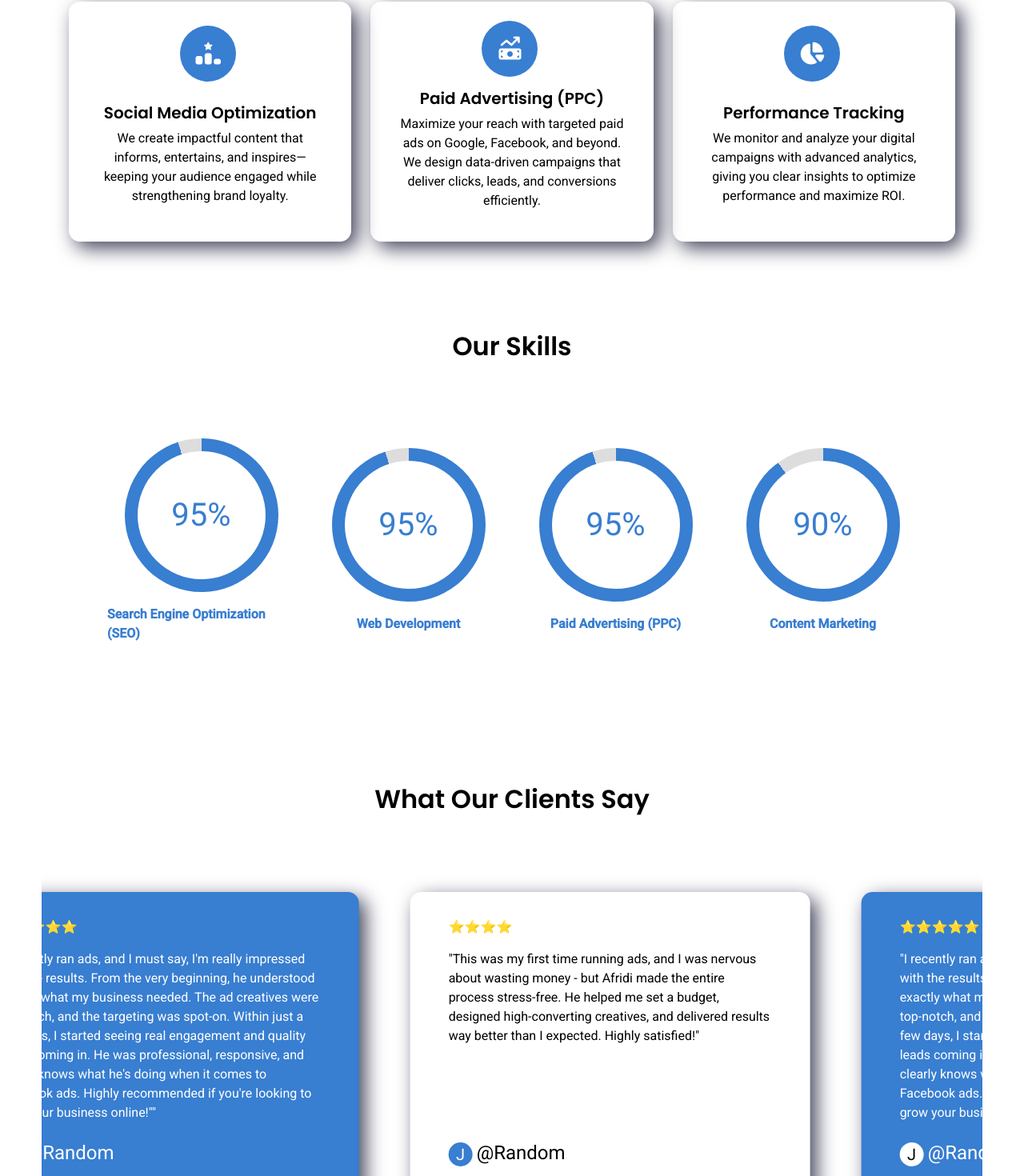
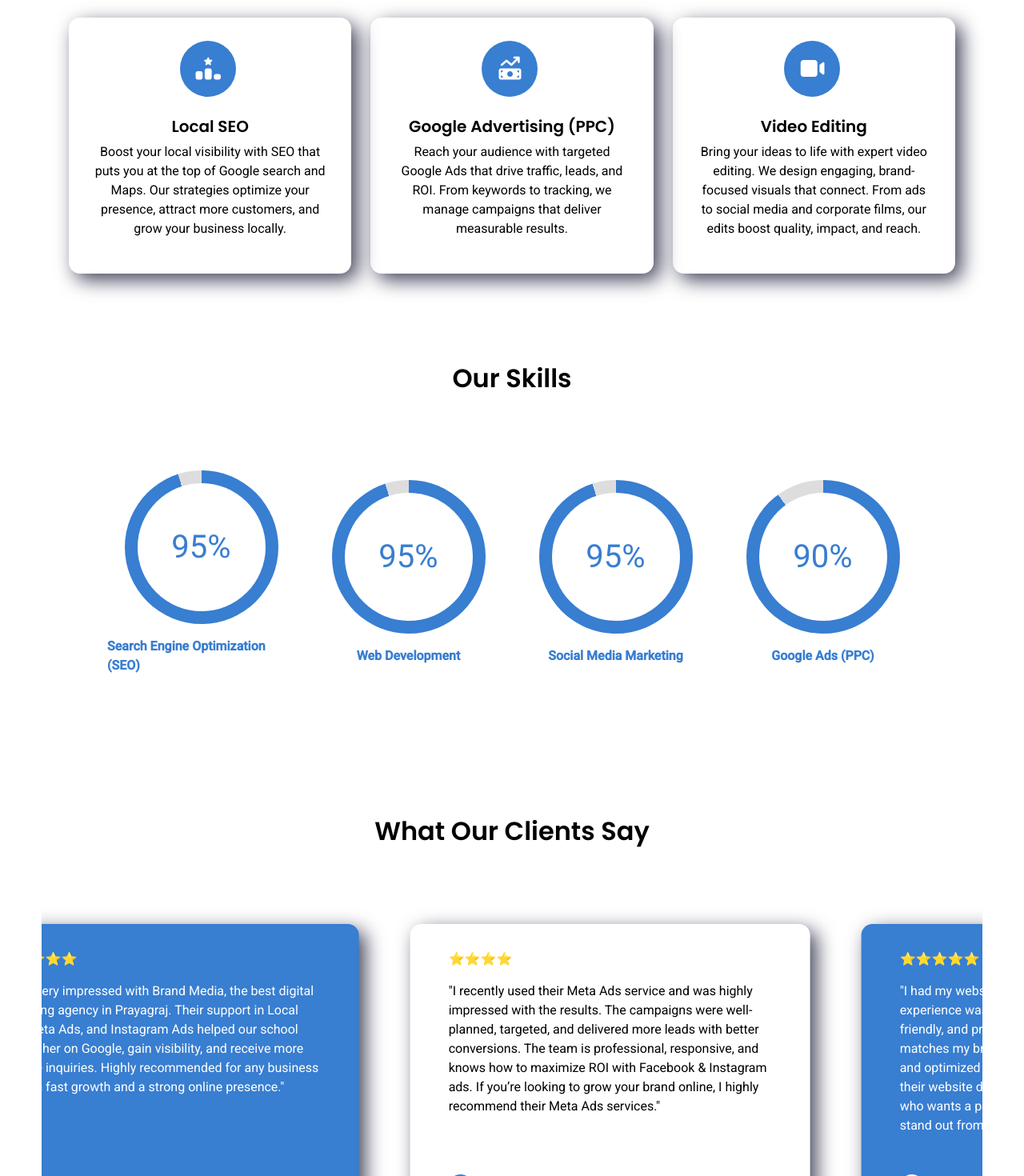
Before and after one commit to Pranjalsingh2233/BrandMedia, a React (Vite) app: page /services in a window 1280 px wide. Shown: the part 999-2469 px from the top of the page at 80% size. Built offline with nearby package versions, Linux system fonts and the light colour scheme.

Commit message:
added content

```diff
--- a/src/components/ContactForm.jsx
+++ b/src/components/ContactForm.jsx
@@ -50,7 +50,7 @@ export default function ContactForm() {
             </div>
             <div className="col-10">
               <h5>Phone Number</h5>
-              <p>+91 902 684 0092</p>
+              <p>+91 945-287-3121</p>
             </div>
             <div className="col-2 mb-3">
               <i
@@ -60,7 +60,7 @@ export default function ContactForm() {
             </div>
             <div className="col-10">
               <h5>Email Address</h5>
-              <p>BrandMedia@gmail.com</p>
+              <p>brandmedia10112003@gmail.com</p>
             </div>
           </div>
         </div>
--- a/src/components/Footer.jsx
+++ b/src/components/Footer.jsx
@@ -72,7 +72,7 @@ function Footer() {
               </div>
               <div className="col-10">
                 <div>Phone Number</div>
-                <p>+91 902 684 0092</p>
+                <p>+91 945-287-3121</p>
               </div>
               <div className="col-2 mb-3">
                 <i
@@ -82,7 +82,7 @@ function Footer() {
               </div>
               <div className="col-10">
                 <div>Email Address</div>
-                <p>BrandMedia@gmail.com</p>
+                <p>brandmedia10112003@gmail.com</p>
               </div>
             </div>
           </div>
--- a/src/components/ReviewCard.jsx
+++ b/src/components/ReviewCard.jsx
@@ -28,8 +28,8 @@ export default function ReviewCard() {
                 satisfied!"
               </p>
               <div className="profile-wrapper mt-auto">
-                <div className="profile">J</div>
-                <div className="fs-4 mb-1">@Random</div>
+                <div className="profile">S</div>
+                <div className="fs-4 mb-1">Shraddha Yadav</div>
               </div>
             </div>
             <div
@@ -40,23 +40,21 @@ export default function ReviewCard() {
             >
               <div className="mb-3">⭐⭐⭐⭐⭐</div>
               <p>
-                "I recently ran ads, and I must say, I'm really impressed with
-                the results. From the very beginning, he understood exactly what
-                my business needed. The ad creatives were top-notch, and the
-                targeting was spot-on. Within just a few days, I started seeing
-                real engagement and quality leads coming in. He was
-                professional, responsive, and clearly knows what he's doing when
-                it comes to Facebook ads. Highly recommended if you're looking
-                to grow your business online!""
+                "We’re very impressed with Brand Media, the best digital
+                marketing agency in Prayagraj. Their support in Local SEO, Meta
+                Ads, and Instagram Ads helped our school rank higher on Google,
+                gain visibility, and receive more genuine inquiries. Highly
+                recommended for any business wanting fast growth and a strong
+                online presence."
               </p>
               <div className="profile-wrapper mt-auto">
                 <div
                   className="profile"
                   style={{ backgroundColor: "#fff", color: "#000" }}
                 >
-                  J
+                  W
                 </div>
-                <div className="fs-4 mb-1">@Random</div>
+                <div className="fs-4 mb-1">Wonder Kids Pre-School</div>
               </div>{" "}
             </div>
             <div
@@ -66,15 +64,16 @@ export default function ReviewCard() {
             >
               <div className="mb-3">⭐⭐⭐⭐</div>
               <p>
-                "This was my first time running ads, and I was nervous about
-                wasting money - but Afridi made the entire process stress-free.
-                He helped me set a budget, designed high-converting creatives,
-                and delivered results way better than I expected. Highly
-                satisfied!"
+                "I recently used their Meta Ads service and was highly impressed
+                with the results. The campaigns were well-planned, targeted, and
+                delivered more leads with better conversions. The team is
+                professional, responsive, and knows how to maximize ROI with
+                Facebook & Instagram ads. If you’re looking to grow your brand
+                online, I highly recommend their Meta Ads services."
               </p>
               <div className="profile-wrapper mt-auto">
-                <div className="profile">J</div>
-                <div className="fs-4 mb-1">@Random</div>
+                <div className="profile">A</div>
+                <div className="fs-4 mb-1">Ahmed ALi</div>
               </div>{" "}
             </div>
             <div
@@ -85,23 +84,22 @@ export default function ReviewCard() {
             >
               <div className="mb-3">⭐⭐⭐⭐⭐</div>
               <p>
-                "I recently ran ads, and I must say, I'm really impressed with
-                the results. From the very beginning, he understood exactly what
-                my business needed. The ad creatives were top-notch, and the
-                targeting was spot-on. Within just a few days, I started seeing
-                real engagement and quality leads coming in. He was
-                professional, responsive, and clearly knows what he's doing when
-                it comes to Facebook ads. Highly recommended if you're looking
-                to grow your business online!""
+                "I had my website designed by their team and the experience was
+                excellent. They delivered a modern, user-friendly, and
+                professional-looking site that perfectly matches my brand. The
+                design is clean, mobile-friendly, and optimized for performance.
+                I highly recommend their website designing services to any
+                business owner who wants a professional online presence and
+                wants to stand out from the competition."
               </p>
               <div className="profile-wrapper mt-auto">
                 <div
                   className="profile"
                   style={{ backgroundColor: "#fff", color: "#000" }}
                 >
-                  J
+                  A
                 </div>
-                <div className="fs-4 mb-1">@Random</div>
+                <div className="fs-4 mb-1">Amish Rao</div>
               </div>{" "}
             </div>
             {/* Duplicate review for smooth animation */}
@@ -119,8 +117,8 @@ export default function ReviewCard() {
                 satisfied!"
               </p>
               <div className="profile-wrapper mt-auto">
-                <div className="profile">J</div>
-                <div className="fs-4 mb-1">@Random</div>
+                <div className="profile">S</div>
+                <div className="fs-4 mb-1">Shraddha Yadav</div>
               </div>{" "}
             </div>
             <div
@@ -131,23 +129,21 @@ export default function ReviewCard() {
             >
               <div className="mb-3">⭐⭐⭐⭐⭐</div>
               <p>
-                "I recently ran ads, and I must say, I'm really impressed with
-                the results. From the very beginning, he understood exactly what
-                my business needed. The ad creatives were top-notch, and the
-                targeting was spot-on. Within just a few days, I started seeing
-                real engagement and quality leads coming in. He was
-                professional, responsive, and clearly knows what he's doing when
-                it comes to Facebook ads. Highly recommended if you're looking
-                to grow your business online!""
+                "We’re very impressed with Brand Media, the best digital
+                marketing agency in Prayagraj. Their support in Local SEO, Meta
+                Ads, and Instagram Ads helped our school rank higher on Google,
+                gain visibility, and receive more genuine inquiries. Highly
+                recommended for any business wanting fast growth and a strong
+                online presence."
               </p>
               <div className="profile-wrapper mt-auto">
                 <div
                   className="profile"
                   style={{ backgroundColor: "#fff", color: "#000" }}
                 >
-                  J
+                  W
                 </div>
-                <div className="fs-4 mb-1">@Random</div>
+                <div className="fs-4 mb-1">Wonder Kids Pre-School</div>
               </div>{" "}
             </div>
             <div
@@ -157,15 +153,16 @@ export default function ReviewCard() {
             >
               <div className="mb-3">⭐⭐⭐⭐</div>
               <p>
-                "This was my first time running ads, and I was nervous about
-                wasting money - but Afridi made the entire process stress-free.
-                He helped me set a budget, designed high-converting creatives,
-                and delivered results way better than I expected. Highly
-                satisfied!"
+                "I recently used their Meta Ads service and was highly impressed
+                with the results. The campaigns were well-planned, targeted, and
+                delivered more leads with better conversions. The team is
+                professional, responsive, and knows how to maximize ROI with
+                Facebook & Instagram ads. If you’re looking to grow your brand
+                online, I highly recommend their Meta Ads services."
               </p>
               <div className="profile-wrapper mt-auto">
-                <div className="profile">J</div>
-                <div className="fs-4 mb-1">@Random</div>
+                <div className="profile">A</div>
+                <div className="fs-4 mb-1">Ahmed ALi</div>
               </div>{" "}
             </div>
             <div
@@ -176,23 +173,22 @@ export default function ReviewCard() {
             >
               <div className="mb-3">⭐⭐⭐⭐⭐</div>
               <p>
-                "I recently ran ads, and I must say, I'm really impressed with
-                the results. From the very beginning, he understood exactly what
-                my business needed. The ad creatives were top-notch, and the
-                targeting was spot-on. Within just a few days, I started seeing
-                real engagement and quality leads coming in. He was
-                professional, responsive, and clearly knows what he's doing when
-                it comes to Facebook ads. Highly recommended if you're looking
-                to grow your business online!""
+                "I had my website designed by their team and the experience was
+                excellent. They delivered a modern, user-friendly, and
+                professional-looking site that perfectly matches my brand. The
+                design is clean, mobile-friendly, and optimized for performance.
+                I highly recommend their website designing services to any
+                business owner who wants a professional online presence and
+                wants to stand out from the competition."
               </p>
               <div className="profile-wrapper mt-auto">
                 <div
                   className="profile"
                   style={{ backgroundColor: "#fff", color: "#000" }}
                 >
-                  J
+                  A
                 </div>
-                <div className="fs-4 mb-1">@Random</div>
+                <div className="fs-4 mb-1">Amish Rao</div>
               </div>{" "}
             </div>
           </div>
--- a/src/components/SeoSection.jsx
+++ b/src/components/SeoSection.jsx
@@ -6,14 +6,14 @@ export default function SeoSection() {
     <div className="container-fluid wrapper p-md3">
       <div className="text-center p-md-5 pt-5 pb-5 text-white">
         <h2 className="mb-4" style={{ lineHeight: "1.5" }}>
-          Ready to Take Your SEO to
+          Take Your Social Media Marketing to
           <br /> the Next Level
         </h2>
         <p>
-          Our proven SEO strategies go beyond rankings — they increase your
-          website’s visibility, bring in the right audience,
-          <br /> and create a seamless user experience that converts visitors
-          into customers.
+          Our proven Social Media Marketing strategies go beyond posts — they
+          build brand visibility, engage the right audience,
+          <br /> and create meaningful connections that convert followers into
+          customers.
         </p>
         <Link to="/contact" className="my-btn mt-3">
           Get Your Free Consultation
--- a/src/components/Skills.jsx
+++ b/src/components/Skills.jsx
@@ -7,8 +7,8 @@ export default function Skills() {
   const content = [
     "Search Engine Optimization (SEO)",
     "Web Development",
-    "Paid Advertising (PPC)",
-    "Content Marketing",
+    "Social Media Marketing",
+    "Google Ads (PPC)",
   ];
 
   const { ref, inView } = useInView({
--- a/src/components/Team.jsx
+++ b/src/components/Team.jsx
@@ -17,7 +17,7 @@ export default function Team() {
             </div>
             <p>
               <b>Afridi Khan </b>
-              <br /> Founder & SEO
+              <br /> Founder & SMM
             </p>
           </div>
         </div>
@@ -34,7 +34,7 @@ export default function Team() {
             <p>
               <b> Pranjal Singh </b>
               <br />
-              Founder & Full-Stack Web Developer
+              Co-Founder & Full-Stack Web Developer
             </p>
           </div>
         </div>
@@ -51,7 +51,7 @@ export default function Team() {
             <p>
               <b> Virendra Tiwari </b>
               <br />
-              Gandu Gutka
+              Co-Founder & Google Ads
             </p>
           </div>
         </div>
--- a/src/index.css
+++ b/src/index.css
@@ -79,7 +79,7 @@ a {
 }
 
 .custom-card {
-    height: 300px;
+    height: 320px;
     width: 100%;
     padding: 1rem 2rem;
     position: relative;
--- a/src/pages/Home.jsx
+++ b/src/pages/Home.jsx
@@ -149,38 +149,43 @@ export default function Home() {
           <div className="col-xl-4 col-md-6">
             {" "}
             <Card
-              title="Social Engine Marketing"
-              para="Strengthen your brand identity and connect with your audience through impactful social media. Our tailored campaigns spark engagement and grow your community."
+              title="Social Media Marketing"
+              para="We create and manage high-performing Facebook and Instagram ad campaigns that build brand awareness, generate quality leads, and boost sales conversions for your business."
               icon="fa-solid fa-flag"
             />
           </div>
           <div className="col-xl-4 col-md-6">
             <Card
               title="Website Design and Development"
-              para="Create a powerful first impression with a sleek, user-friendly website. Our expert design and development services ensure a seamless experience that drives results."
+              para="Create a strong online presence with a modern, user-friendly website. Our expert web design and development services help your business stand out and deliver a seamless experience to your customers
+."
               icon="fa-solid fa-code"
             />
           </div>
           <div className="col-xl-4 col-md-6">
             {" "}
             <Card
-              title="Social Media Optimization"
-              para="We create impactful content that informs, entertains, and inspires—keeping your audience engaged while strengthening brand loyalty."
+              title="Local SEO"
+              para="Boost your local visibility with SEO that puts you at the top of Google search and Maps. Our strategies optimize your presence, attract more customers, and grow your business locally."
               icon="fa-solid fa-ranking-star"
             />
           </div>
           <div className="col-xl-4 col-md-6">
             <Card
-              title="Paid Advertising (PPC)"
-              para="Maximize your reach with targeted paid ads on Google, Facebook, and beyond. We design data-driven campaigns that deliver clicks, leads, and conversions efficiently."
+              title="Google Advertising (PPC)"
+              para="Reach your audience with targeted Google Ads that drive traffic, leads, and ROI.
+From keywords to tracking, we manage campaigns that deliver measurable results."
               icon="fa-solid fa-money-bill-trend-up"
             />
           </div>
           <div className="col-xl-4 col-md-6">
             <Card
-              title="Performance Tracking"
-              para="We monitor and analyze your digital campaigns with advanced analytics, giving you clear insights to optimize performance and maximize ROI."
-              icon="fa-solid fa-chart-pie"
+              title="Video Editing"
+              para="Bring your ideas to life with expert video editing.
+We design engaging, brand-focused visuals that connect.
+From ads to social media and corporate films,
+our edits boost quality, impact, and reach."
+              icon="fa-solid fa-video"
             />
           </div>
         </div>
--- a/src/pages/Services.jsx
+++ b/src/pages/Services.jsx
@@ -53,38 +53,43 @@ export default function Services() {
           <div className="col-xl-4 col-md-6">
             {" "}
             <Card
-              title="Social Engine Marketing"
-              para="Strengthen your brand identity and connect with your audience through impactful social media. Our tailored campaigns spark engagement and grow your community."
+              title="Social Media Marketing"
+              para="We create and manage high-performing Facebook and Instagram ad campaigns that build brand awareness, generate quality leads, and boost sales conversions for your business."
               icon="fa-solid fa-flag"
             />
           </div>
           <div className="col-xl-4 col-md-6">
             <Card
               title="Website Design and Development"
-              para="Create a powerful first impression with a sleek, user-friendly website. Our expert design and development services ensure a seamless experience that drives results."
+              para="Create a strong online presence with a modern, user-friendly website. Our expert web design and development services help your business stand out and deliver a seamless experience to your customers
+       ."
               icon="fa-solid fa-code"
             />
           </div>
           <div className="col-xl-4 col-md-6">
             {" "}
             <Card
-              title="Social Media Optimization"
-              para="We create impactful content that informs, entertains, and inspires—keeping your audience engaged while strengthening brand loyalty."
+              title="Local SEO"
+              para="Boost your local visibility with SEO that puts you at the top of Google search and Maps. Our strategies optimize your presence, attract more customers, and grow your business locally."
               icon="fa-solid fa-ranking-star"
             />
           </div>
           <div className="col-xl-4 col-md-6">
             <Card
-              title="Paid Advertising (PPC)"
-              para="Maximize your reach with targeted paid ads on Google, Facebook, and beyond. We design data-driven campaigns that deliver clicks, leads, and conversions efficiently."
+              title="Google Advertising (PPC)"
+              para="Reach your audience with targeted Google Ads that drive traffic, leads, and ROI.
+       From keywords to tracking, we manage campaigns that deliver measurable results."
               icon="fa-solid fa-money-bill-trend-up"
             />
           </div>
           <div className="col-xl-4 col-md-6">
             <Card
-              title="Performance Tracking"
-              para="We monitor and analyze your digital campaigns with advanced analytics, giving you clear insights to optimize performance and maximize ROI."
-              icon="fa-solid fa-chart-pie"
+              title="Video Editing"
+              para="Bring your ideas to life with expert video editing.
+       We design engaging, brand-focused visuals that connect.
+       From ads to social media and corporate films,
+       our edits boost quality, impact, and reach."
+              icon="fa-solid fa-video"
             />
           </div>
         </div>
--- a/src/pages/TeamSection.jsx
+++ b/src/pages/TeamSection.jsx
@@ -47,7 +47,9 @@ export default function TeamSection() {
               height={300}
               fetchpriority="high"
             ></img>
-            <div className="text-center fs-3 mt-2">Afridi Khan</div>
+            <div className="text-center fs-3 mt-2">
+              Afridi Khan <br /> <span className="fs-6">Founder/CEO</span>
+            </div>
           </div>
         </div>
       </div>
```
